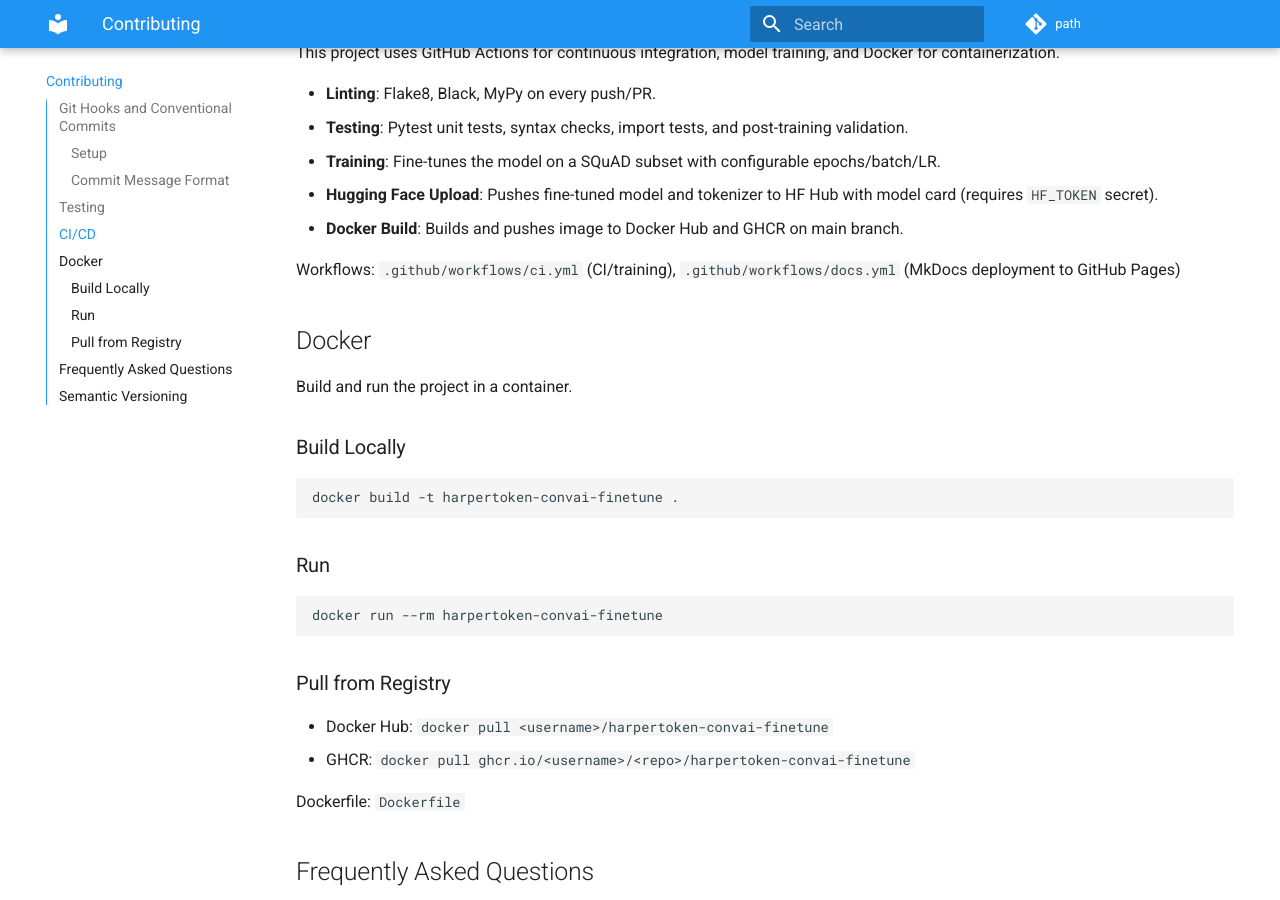
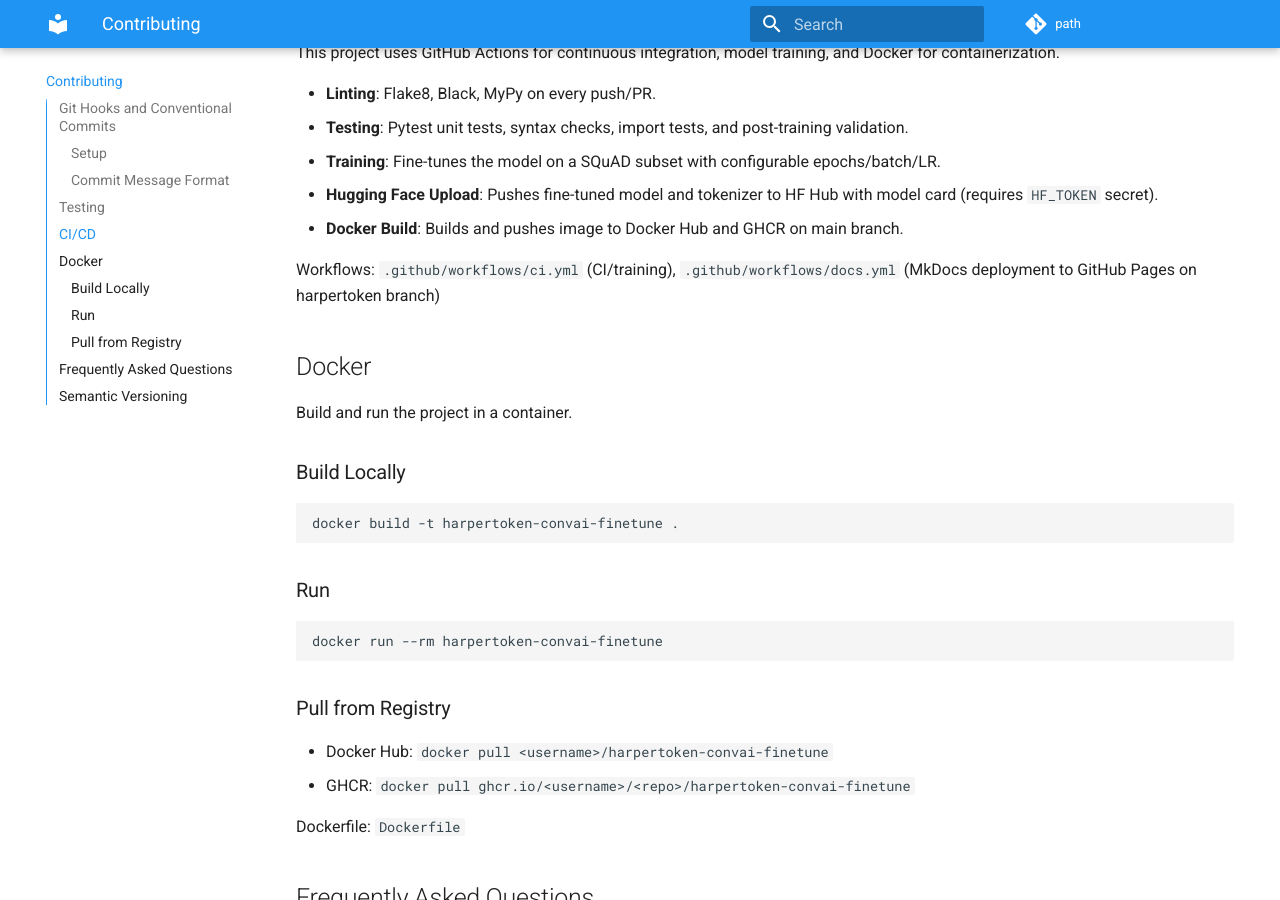
Before and after one commit to bniladridas/harpertoken, an MkDocs documentation site: the page built from docs/contributing.md, in a window 1280 px wide and 900 px high, scrolled down 1464 px. Built offline with MkDocs 1.6.1 and Material for MkDocs 9.7.7, drawn with Linux system fonts in a browser that asks for light colours; comment, search, counter and statistics services are not loaded.

Commit message:
docs: clarify docs deployment branch

```diff
--- a/docs/contributing.md
+++ b/docs/contributing.md
@@ -60,7 +60,7 @@ This project uses GitHub Actions for continuous integration, model training, and
 - **Hugging Face Upload**: Pushes fine-tuned model and tokenizer to HF Hub with model card (requires `HF_TOKEN` secret).
 - **Docker Build**: Builds and pushes image to Docker Hub and GHCR on main branch.
 
-Workflows: `.github/workflows/ci.yml` (CI/training), `.github/workflows/docs.yml` (MkDocs deployment to GitHub Pages)
+Workflows: `.github/workflows/ci.yml` (CI/training), `.github/workflows/docs.yml` (MkDocs deployment to GitHub Pages on harpertoken branch)
 
 ## Docker
 
```
